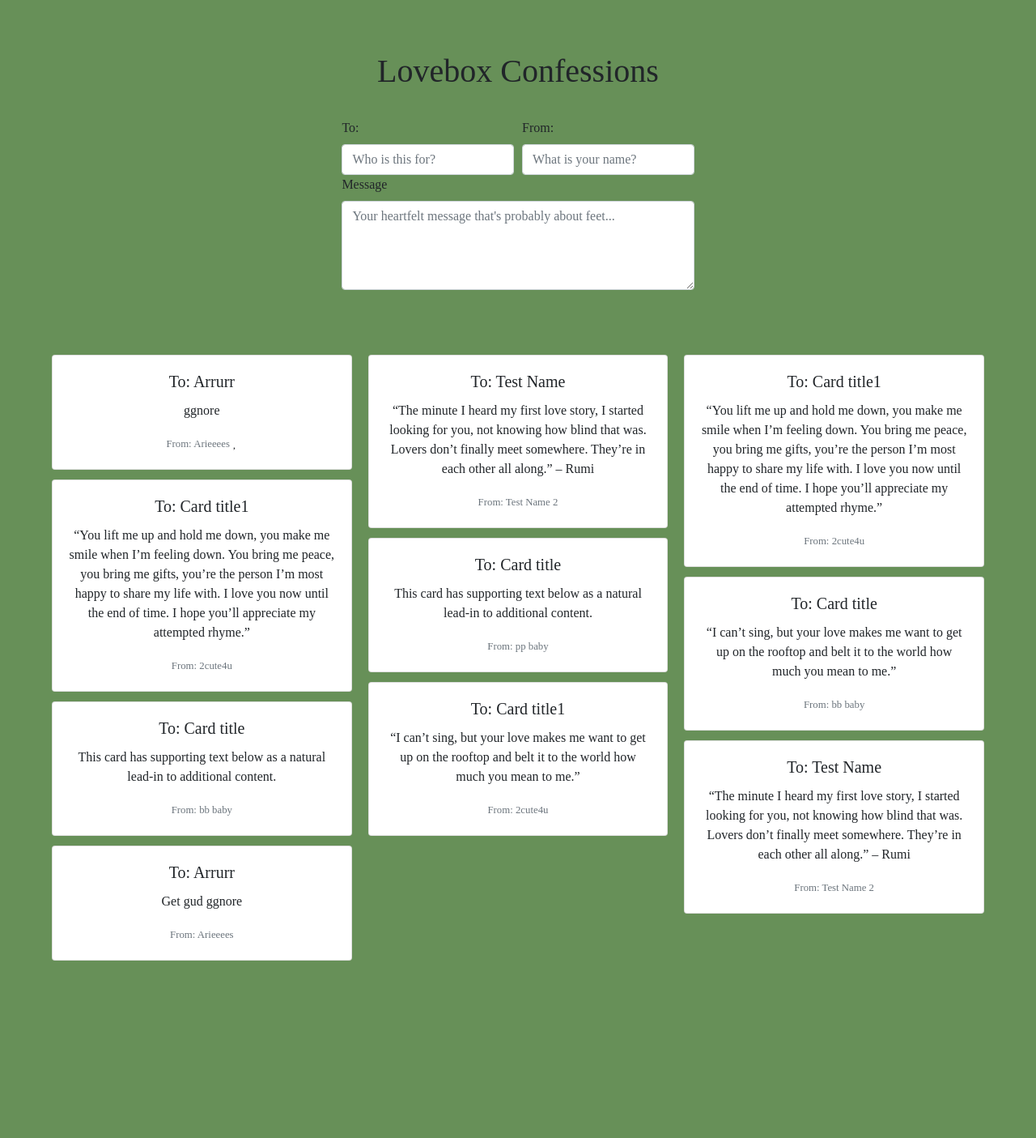
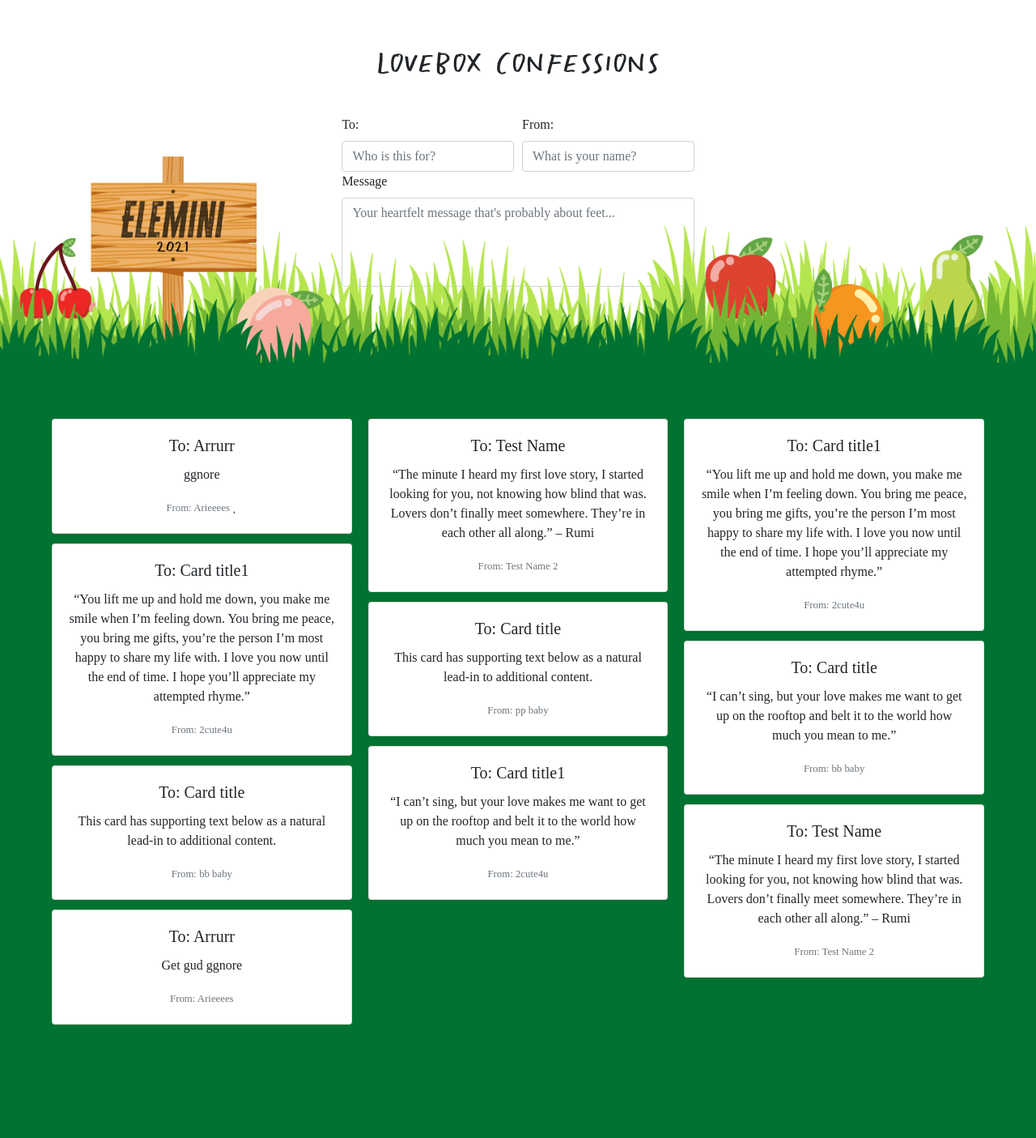
Before and after one commit to courtneyyaps/USASE-Elemini-Gamification-System, a PHP site: page /views/lovebox.html in a window 1280 px wide. Shown: the part 52-1457 px from the top of the page at 81% size. Before the commit the page ends 1238 px from the top, so only its background shows below. Run offline with PHP 8.4, Linux system fonts and the light colour scheme; some libraries are stand-ins or nearby versions.

Commit message:
updated lovebox v1.5

```diff
--- a/css/lovebox.css
+++ b/css/lovebox.css
@@ -1,6 +1,18 @@
+@font-face {
+    src: url(../fonts/CheddarGothicRough-Regular.otf);
+    font-family: cheddar;
+
+    src: url(../fonts/CheddarGothicRough-Italic.otf);
+    font-family: cheddar-italic;
+
+    src: url(../fonts/QuisasStandard-Regular.otf);
+    font-family: quis;
+}
+
 .pageHeader, .sectionHeader {
     text-align: center;
-    margin-top: 5%;
+    font-family: quis;
+    font-size: 60pt;
 }
 
 form {
@@ -15,3 +27,42 @@ form {
     padding-right: 5%;
     padding-bottom: 10%;
 }
+
+.top {
+    background-color: white;
+    padding-top: 1%;
+}
+.grass {
+    margin-top: -20%;
+    min-width: 100%;
+    max-width: 100%;
+}
+.bottom {
+    background: #007231;
+}
+
+/*source: https://codepen.io/floorvrmt/pen/qQPEKQ*/
+.btn {
+    margin: 0 auto;
+    display: block;
+  }
+  /*removes ugly bootstrap border button*/
+  *.btn:active,
+  .btn:focus,
+  .btn:active:focus,
+  .btn:focus {
+    outline: none !important;
+  }
+
+  button > span {
+    color: red;
+    font-size:20px;
+  }
+
+  .btn:active {
+    box-shadow: none;
+  }
+
+  .btn:active, .btn:hover, .btn:focus {
+    background-color:white;
+  }
--- a/css/style.css
+++ b/css/style.css
@@ -1,3 +1,13 @@
+@font-face {
+  src: url(../fonts/CheddarGothicRough-Regular.otf);
+  font-family: cheddar;
+
+  src: url(../fonts/CheddarGothicRough-Italic.otf);
+  font-family: cheddar-italic;
+
+  src: url(../fonts/QuisasStandard-Regular.otf);
+  font-family: quis;
+}
 
 body{
     background-color: #679058;
--- a/views/lovebox.html
+++ b/views/lovebox.html
@@ -23,6 +23,7 @@
         <li style="float:right"><a class="active" href="login.html">Login</a></li>
     </ul>
 
+    <div class="top">
     <!-- Title -->
     <h1 class="pageHeader">Lovebox Confessions</h1>
 
@@ -44,6 +45,10 @@
           </div>
     </form>
 
+    <img class="grass" src="../images/grasswsign.png" alt="grass">
+
+    </div>
+    <div class="bottom">
     <!-- Card Masonry-like Body -->
     <!-- Plan: dynamicaly add new cards based on table -->
     <div id="masonry" class="card-columns">
@@ -132,5 +137,6 @@
         </div>
 
       </div>
+      </div>
       <!-- End of Masonry-like Body -->
 </body>
```
